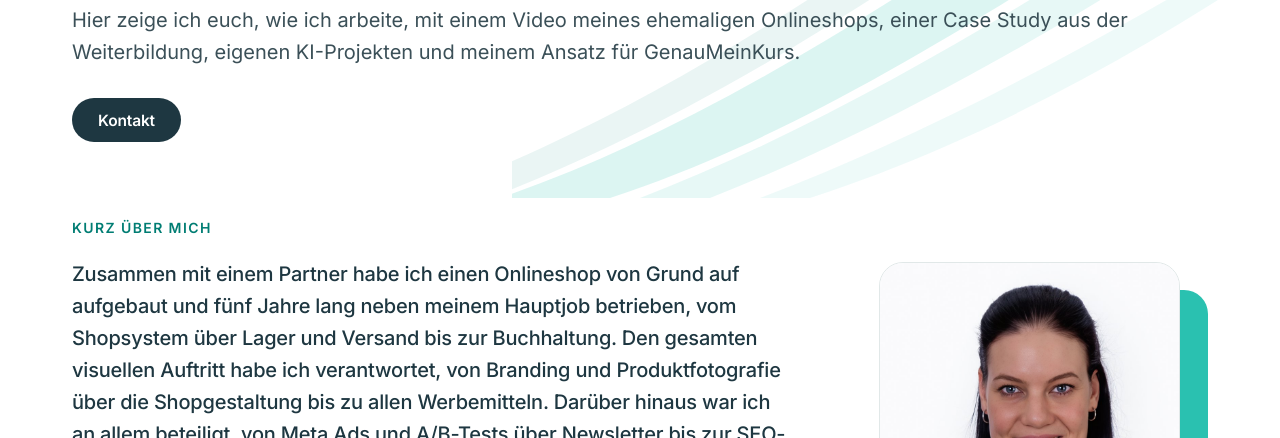
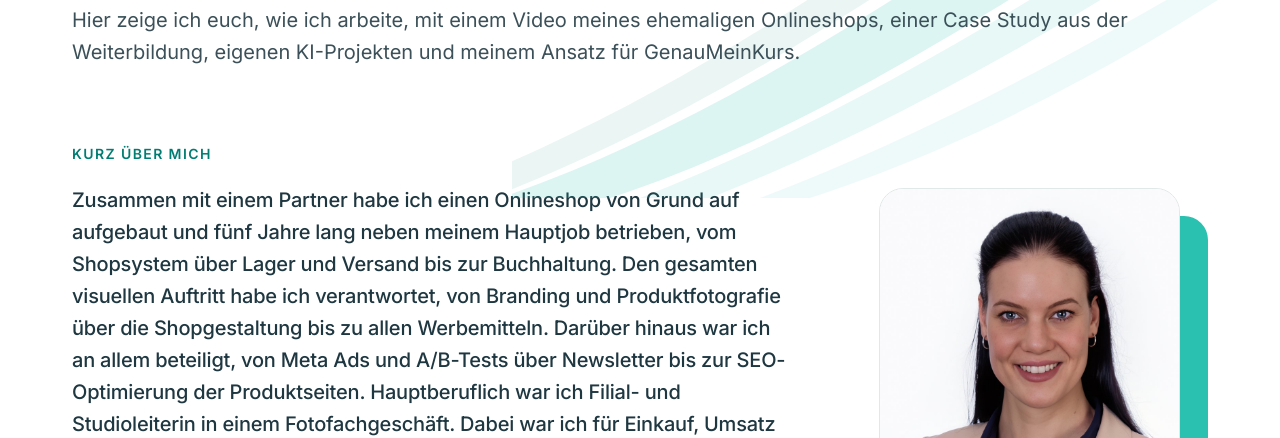
Before and after one commit to Shodan93/edtelligent-bewerbung, a plain HTML site: page index.html in a window 1280 px wide. Shown: the part 362-800 px from the top of the page. Drawn offline with nearby package versions, Linux system fonts and the light colour scheme.

Commit message:
Hero: Kontakt-Button entfernt
Co-Authored-By: Claude Opus 5.5 <noreply@anthropic.com>

```diff
--- a/index.html
+++ b/index.html
@@ -95,7 +95,6 @@
         <p style="{{ heroKickerStyle }}">Svenja Mumelter · Bewerbung als Growth Marketing Managerin</p>
         <h1 style="{{ h1Style }}"><span style="{{ h1AccentStyle }}">Sichtbar werden.</span> Leads qualifizieren. <em style="{{ h1EmStyle }}">Mit KI skalieren.</em></h1>
         <p style="{{ heroLeadStyle }}">Hier zeige ich euch, wie ich arbeite, mit einem Video meines ehemaligen Onlineshops, einer Case Study aus der Weiterbildung, eigenen KI-Projekten und meinem Ansatz für GenauMeinKurs.</p>
-        <a href="#kontakt" class="btn-pill" style="{{ heroCtaStyle }}">Kontakt</a>
       </div>
     </header>
 
@@ -521,7 +520,6 @@ class Component extends DCLogic {
         fontFamily: font, fontWeight: 400, fontSize: m ? 17 : 20, lineHeight: 1.6,
         color: bodyText, margin: m ? "6px 0 0 0" : "10px 0 0 0", maxWidth: 1200,
       },
-      heroCtaStyle: Object.assign({}, pill, { alignSelf: "flex-start", height: 44, padding: "0 26px", fontSize: 15.5, marginTop: m ? 6 : 8 }),
       heroKickerStyle: Object.assign({}, label, { fontSize: m ? 13 : 15 }),
       h1Style: Object.assign({}, headline, {
         fontWeight: 600,
```
